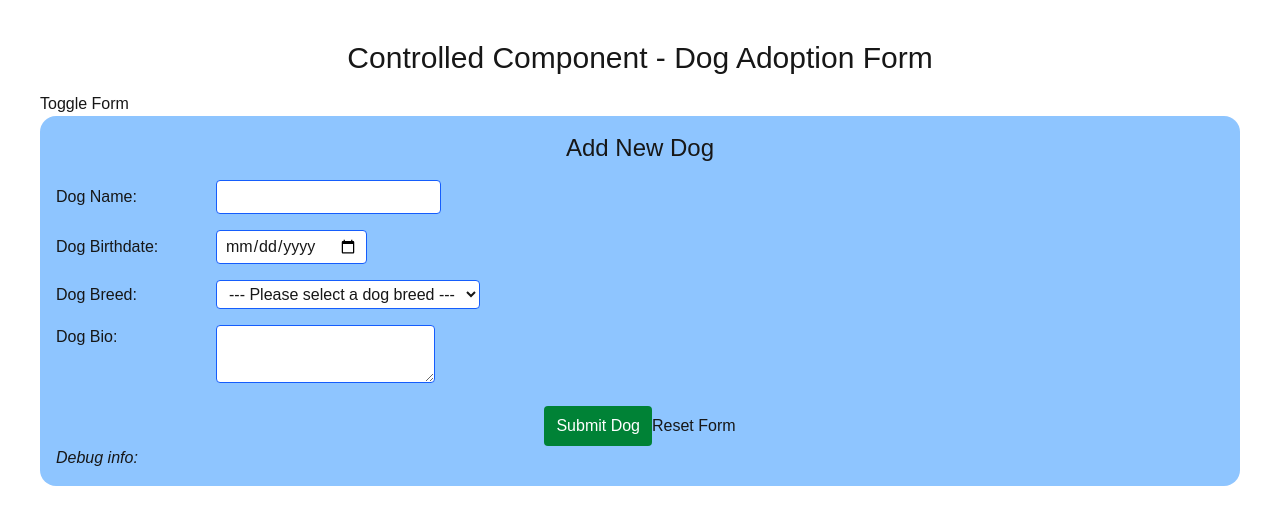
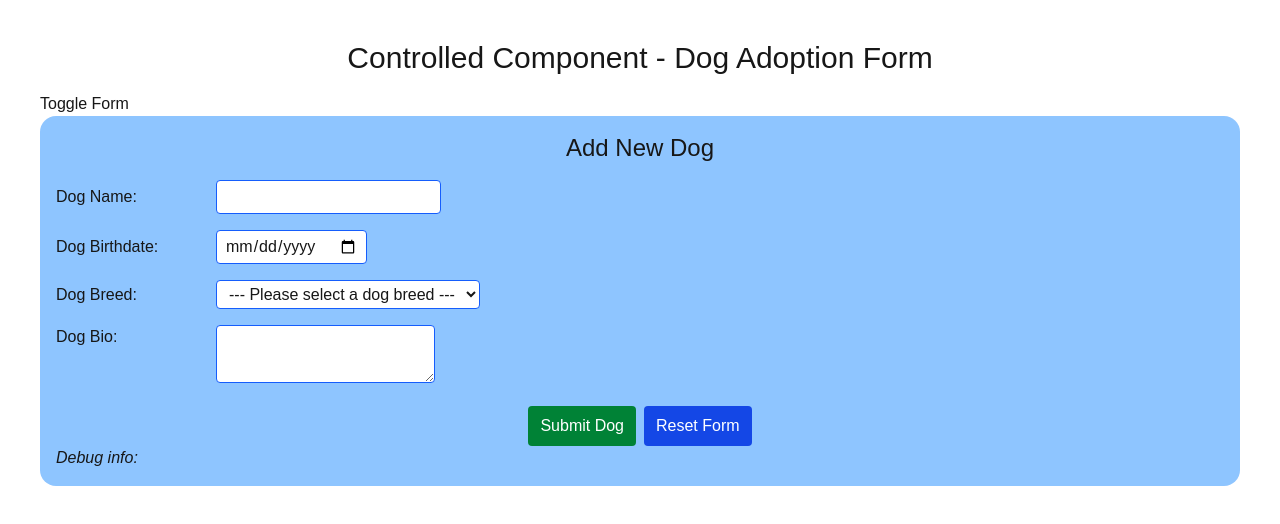
Before and after one commit to SAIT-FA2025/fa2025cprg306eclassexamples, a Next.js app: page /week-5 in a window 1280 px wide. Both pictures are taken after a click on the button "Toggle Form". Shown: the top 524 px of the page. Built offline with nearby package versions, Linux system fonts and the light colour scheme.

Commit message:
Update managed-form.js

```diff
--- a/app/week-5/managed-form.js
+++ b/app/week-5/managed-form.js
@@ -45,12 +45,10 @@ export default function ControlledFormComp() {
             <div className="mb-4">
                 <label className="inline-block w-40">Dog Name:</label>
                 <input name="dog_name" value={dogName} type="text" className="bg-white border-1 border-blue-600 rounded px-2 py-1 focus:bg-amber-200" onChange={handleDogNameChange} />
-
             </div>
             <div className="mb-4">
                 <label className="inline-block w-40">Dog Birthdate:</label>
                 <input type="date" value={dogBirthdate} className={inputStyles} onChange={handleDogBirthdateChange} />
-
             </div>
             <div className="mb-4">
                 <label className="inline-block w-40">Dog Breed:</label>
@@ -71,7 +69,8 @@ export default function ControlledFormComp() {
                     type="submit"
                     className="bg-green-700 text-white rounded cursor-pointer
                      hover:bg-green-600 active:bg-amber-600 transition-colors px-3 py-2">Submit Dog</button>
-                <button type="button" onClick={resetForm}>Reset Form</button>
+                <button type="button" className="bg-blue-700 text-white rounded cursor-pointer
+                     hover:bg-blue-600 active:bg-amber-600 transition-colors px-3 py-2 ml-2" onClick={resetForm}>Reset Form</button>
             </div>
             <div className="italic">
                 <h3>Debug info:</h3>
```
